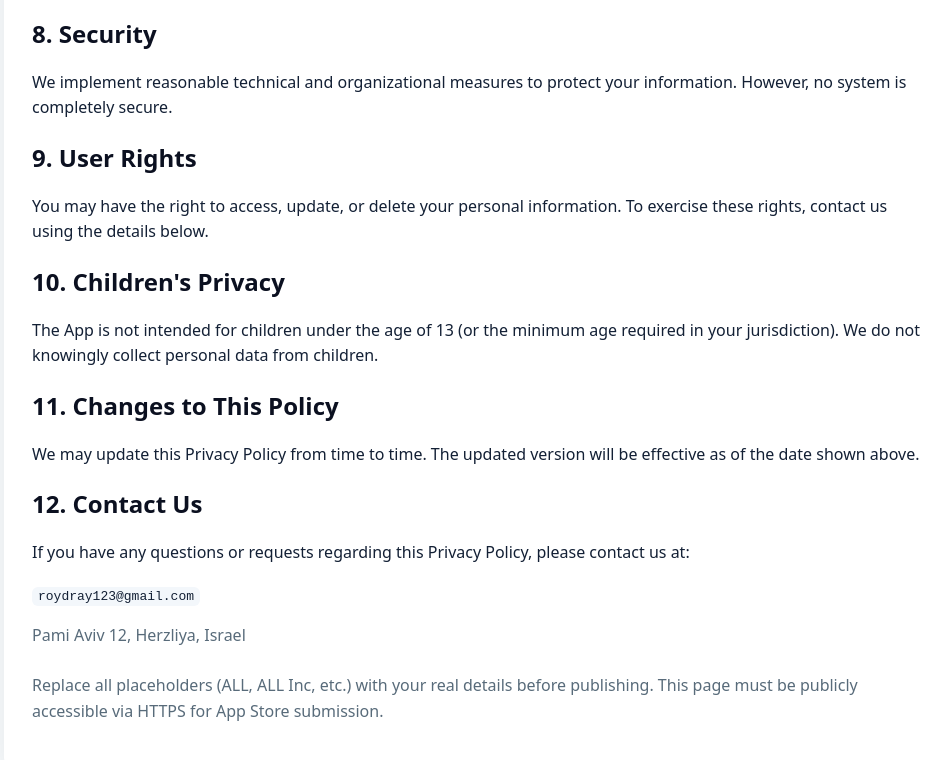
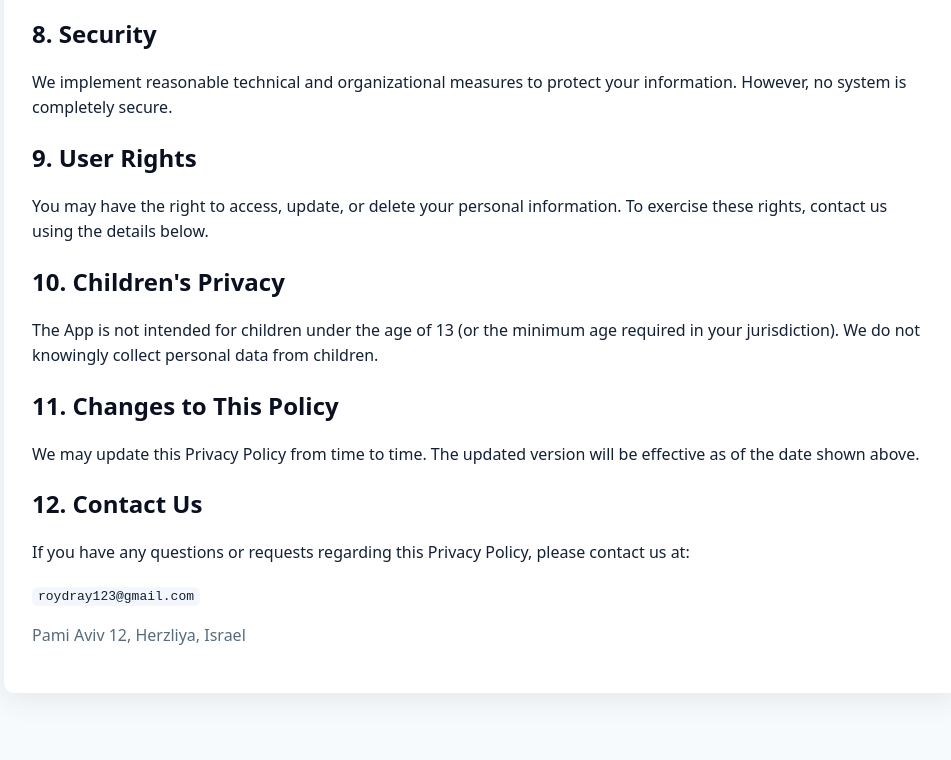
Before and after one commit to royo99/ALL.you.need.to.know, a plain HTML site: page index.html in a window 1280 px wide. Shown: the part 1264-2024 px from the top of the page, without its empty margins (158-1109 px from the left). After the commit the page ends 1993 px from the top, so only its background shows below. Drawn offline with Linux system fonts and the light colour scheme.

Commit message:
Update index.html

```diff
--- a/index.html
+++ b/index.html
@@ -100,7 +100,6 @@
       <p class="muted">Pami Aviv 12, Herzliya, Israel</p>
     </div>
 
-    <p class="muted" style="margin-top:24px">Replace all placeholders (ALL, ALL Inc, etc.) with your real details before publishing. This page must be publicly accessible via HTTPS for App Store submission.</p>
   </div>
 </body>
 </html>
```
